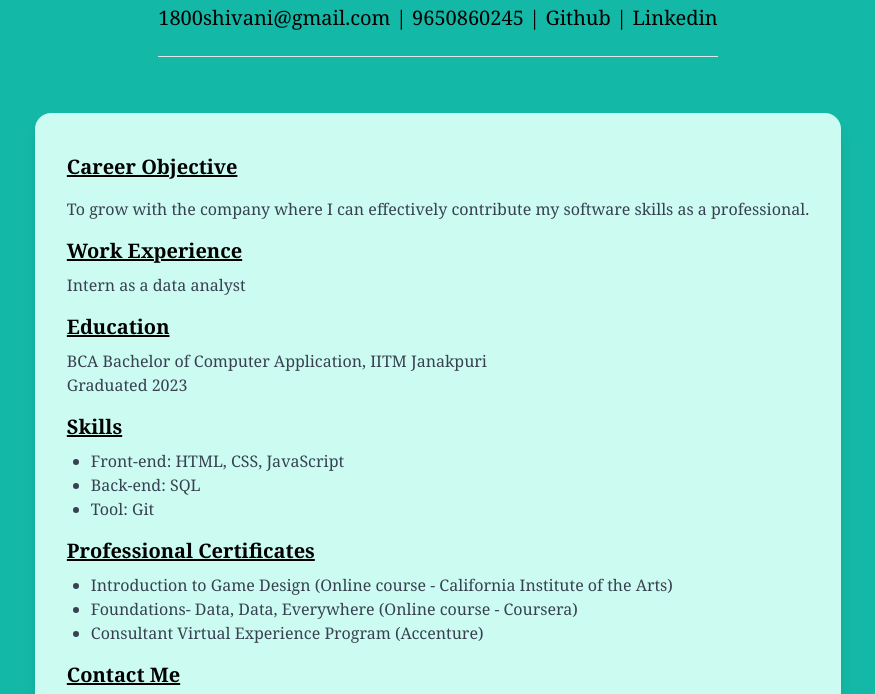
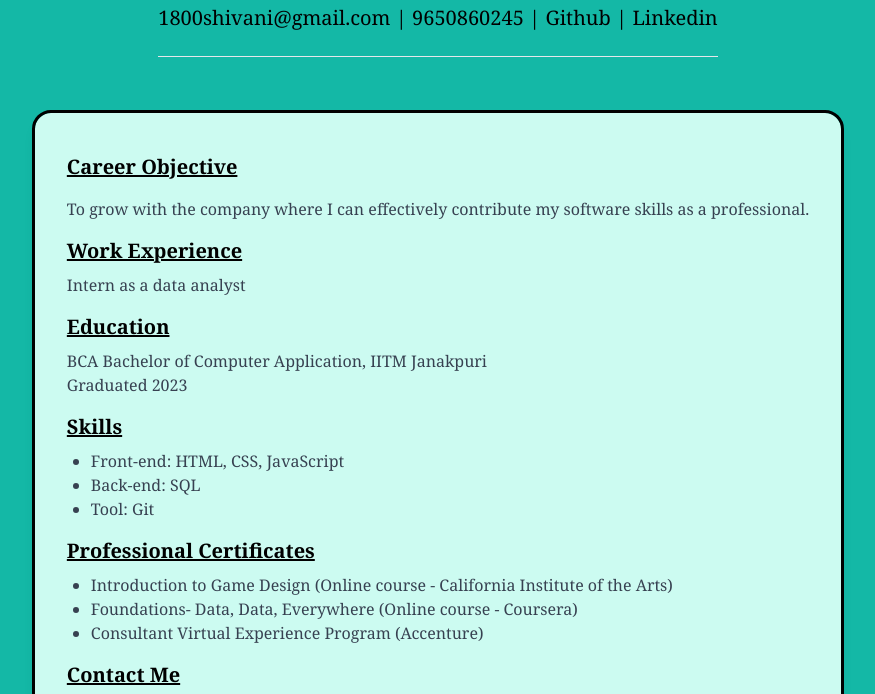
Before and after one commit to shivaniongit18/portfolio, a plain HTML site: page indextailwind.html in a window 1280 px wide. Shown: the part 72-766 px from the top of the page, without its empty margins (202-1077 px from the left). Drawn offline with nearby package versions, Linux system fonts and the light colour scheme.

Commit message:
Update indextailwind.html

```diff
--- a/indextailwind.html
+++ b/indextailwind.html
@@ -20,7 +20,7 @@
         <hr class="my-6">
     </header>
 
-    <main class="bg-teal-100 p-8 rounded-2xl shadow-lg font-serif ">
+    <main class="bg-teal-100 p-8 rounded-2xl shadow-lg font-serif  outline hover:outline-2 ">
         <h3 class="text-xl font-semibold mt-2 mb-4 underline">Career Objective</h3>
         <p class="text-gray-700">To grow with the company where I can effectively contribute my software skills as a professional.</p>
 
```
